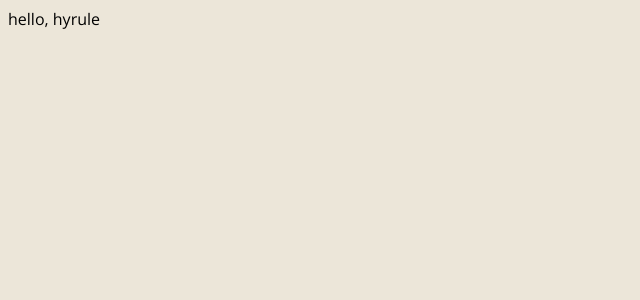
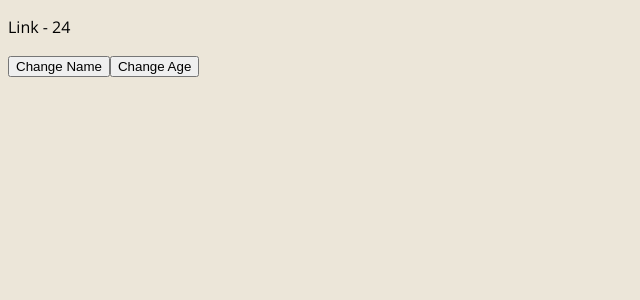
Before and after one commit to justinehell/vue3-tsc, a Vue app: page / in a window 1280 px wide. Shown: the top 300 px of the page, without its empty margins (0-640 px from the left). Built offline with nearby package versions, Linux system fonts and the light colour scheme.

Commit message:
Vue Components using TypeScript

```diff
--- a/src/App.vue
+++ b/src/App.vue
@@ -1,5 +1,9 @@
 <template>
-  <div class="app">hello, hyrule</div>
+  <div class="app">
+    <p>{{ name }} - {{ age }}</p>
+    <button @click="changeName('Zelda')">Change Name</button>
+    <button @click="changeAge(30)">Change Age</button>
+  </div>
 </template>
 
 <script lang="ts">
@@ -8,5 +12,21 @@
 export default defineComponent({
   name: 'App',
   components: {},
+  data() {
+    return {
+      name: 'Link', // typescript will infer the type automatically (string here)
+      age: 24 as number | string, // type assertion
+    };
+  },
+  methods: {
+    changeName(name: string) {
+      this.name = name;
+      return name;
+    },
+    changeAge(age: string | number) {
+      this.age = age;
+      return age;
+    },
+  },
 });
 </script>
```
